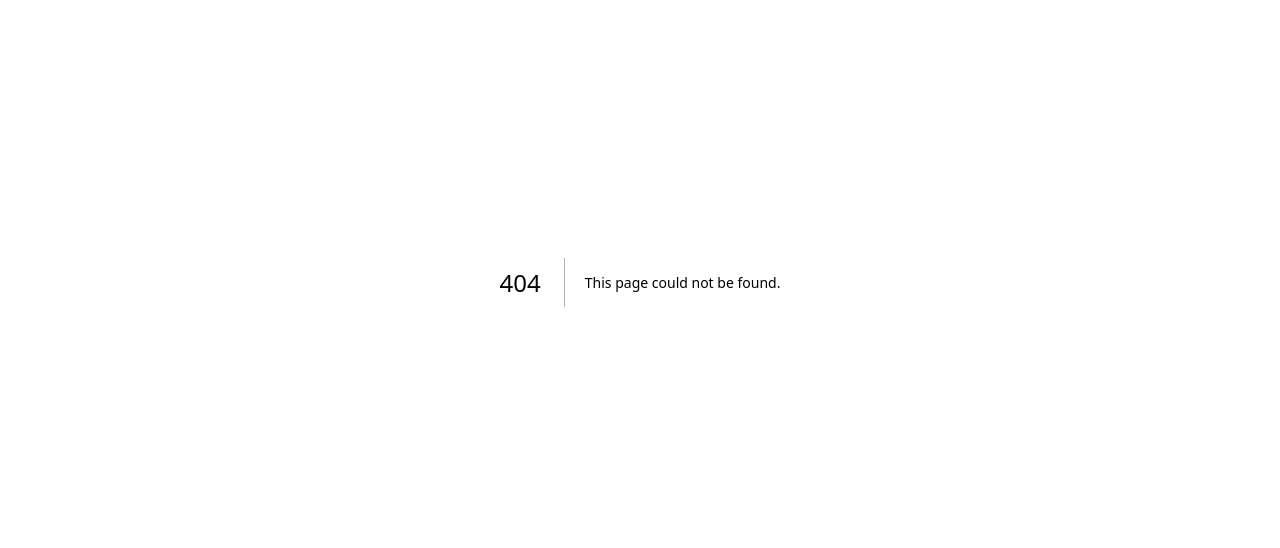
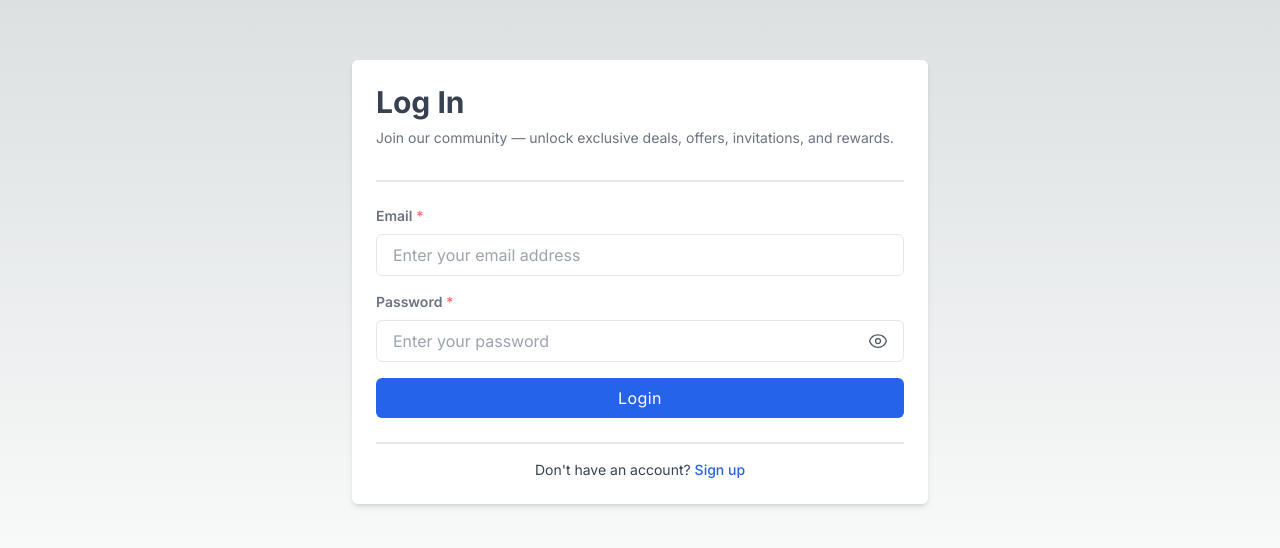
Before and after one commit to TareqJarwan/qpros-frontent-task, a Next.js app: page /login in a window 1280 px wide. Before the commit this address had no page. Shown: the part 118-666 px from the top of the page. Built offline with nearby package versions, Linux system fonts and the light colour scheme.

Commit message:
implement the login page

```diff
--- /dev/null
+++ b/app/login/page.tsx
@@ -0,0 +1,150 @@
+'use client';
+
+// Packages
+import { useState } from "react";
+import Link from "next/link";
+import { useForm, SubmitHandler } from "react-hook-form";
+
+type Inputs = {
+  email: string,
+  password: string,
+};
+
+// TODO:
+// 1- create input component
+// 2- move the password validation to util file
+
+const SignUp = () => {
+  const { register, handleSubmit, formState: { errors } } = useForm<Inputs>();
+
+  const onSubmit: SubmitHandler<Inputs> = data => {
+    console.log(data)
+  };
+
+  const [isPasswordVisible, setIsPasswordVisible] = useState(false);
+
+  return (
+    <div className="relative flex flex-col items-center justify-center min-h-screen overflow-hidden">
+      <div className="w-full p-6 bg-white rounded-md shadow-md lg:max-w-xl">
+        <div className="w-full flex">
+
+          <h1 className="text-3xl font-bold text-center text-gray-700">Log In</h1>
+
+        </div>
+
+        <p className="py-2 text-sm text-gray-500">
+          Join our community &#8212; unlock exclusive deals, offers, invitations, and rewards.
+        </p>
+
+        <div className="relative flex items-center justify-center w-full mt-6 border border-t" />
+
+        <form className="mt-6" onSubmit={handleSubmit(onSubmit)}>
+          <div className="mb-4">
+            <label
+              htmlFor="email"
+              className="block text-sm font-semibold text-gray-500"
+            >
+              Email <span className="text-red-400">*</span>
+            </label>
+            <input
+              placeholder="Enter your email address"
+              className="block w-full px-4 py-2 mt-2 text-gray-700 bg-white border rounded-md focus:border-gray-400 focus:ring-gray-300 focus:outline-none focus:ring focus:ring-opacity-40"
+              aria-invalid={errors.email ? "true" : "false"}
+              {...register("email", {
+                required: "Email Address is required",
+                pattern: {
+                  value: /^[a-z0-9._%+-]+@[a-z0-9.-]+\.[a-z]{2,4}$/,
+                  message: 'Invalid email address'
+                }
+              })}
+            />
+            {errors.email && <p role="alert" className="text-red-400 text-xs">{errors.email.message}</p>}
+          </div>
+
+          <div className="mb-4">
+            <label
+              htmlFor="password"
+              className="block text-sm font-semibold text-gray-500"
+            >
+              Password <span className="text-red-400">*</span>
+            </label>
+            <div className="relative">
+              <input
+                type={isPasswordVisible ? "text" : "password"}
+                placeholder="Enter your password"
+                className="block w-full px-4 py-2 mt-2 text-gray-700 bg-white border rounded-md focus:border-gray-400 focus:ring-gray-300 focus:outline-none focus:ring focus:ring-opacity-40"
+                {...register("password", {
+                  required: "Password is required"
+                })}
+              />
+              {errors.password && <p role="alert" className="text-red-400 text-xs">{errors.password.message}</p>}
+              <button
+                className="absolute inset-y-0 right-0 flex items-center px-4 text-gray-600"
+                type='button'
+                onClick={() => setIsPasswordVisible((prevState) => !prevState)}
+              >
+                {isPasswordVisible ? (
+                  <svg
+                    xmlns="http://www.w3.org/2000/svg"
+                    fill="none"
+                    viewBox="0 0 24 24"
+                    strokeWidth={1.5}
+                    stroke="currentColor"
+                    className="w-5 h-5"
+                  >
+                    <path
+                      strokeLinecap="round"
+                      strokeLinejoin="round"
+                      d="M3.98 8.223A10.477 10.477 0 001.934 12C3.226 16.338 7.244 19.5 12 19.5c.993 0 1.953-.138 2.863-.395M6.228 6.228A10.45 10.45 0 0112 4.5c4.756 0 8.773 3.162 10.065 7.498a10.523 10.523 0 01-4.293 5.774M6.228 6.228L3 3m3.228 3.228l3.65 3.65m7.894 7.894L21 21m-3.228-3.228l-3.65-3.65m0 0a3 3 0 10-4.243-4.243m4.242 4.242L9.88 9.88"
+                    />
+                  </svg>
+                ) : (
+                  <svg
+                    xmlns="http://www.w3.org/2000/svg"
+                    fill="none"
+                    viewBox="0 0 24 24"
+                    strokeWidth={1.5}
+                    stroke="currentColor"
+                    className="w-5 h-5"
+                  >
+                    <path
+                      strokeLinecap="round"
+                      strokeLinejoin="round"
+                      d="M2.036 12.322a1.012 1.012 0 010-.639C3.423 7.51 7.36 4.5 12 4.5c4.638 0 8.573 3.007 9.963 7.178.07.207.07.431 0 .639C20.577 16.49 16.64 19.5 12 19.5c-4.638 0-8.573-3.007-9.963-7.178z"
+                    />
+                    <path
+                      strokeLinecap="round"
+                      strokeLinejoin="round"
+                      d="M15 12a3 3 0 11-6 0 3 3 0 016 0z"
+                    />
+                  </svg>
+                )}
+              </button>
+            </div>
+          </div>
+
+          <div className="mt-2">
+            <button className="w-full px-4 py-2 tracking-wide text-white transition-colors duration-200 transform bg-blue-600 rounded-md hover:bg-blue-500 focus:outline-none focus:bg-blue-500" type="submit">
+              Login
+            </button>
+          </div>
+        </form>
+
+        <div className="relative flex items-center justify-center w-full mt-6 border border-t" />
+
+        <p className="mt-4 text-sm text-center text-gray-700">
+          <span> Don&#39;t have an account? {' '}
+            <Link
+              href="/signup"
+              className="font-medium text-blue-600 hover:underline"
+            >
+              Sign up
+            </Link>
+          </span>
+        </p>
+      </div>
+    </div>
+  );
+}
+
+export default SignUp;
```
